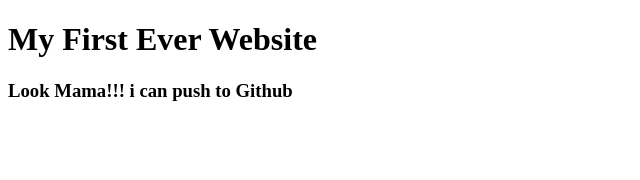
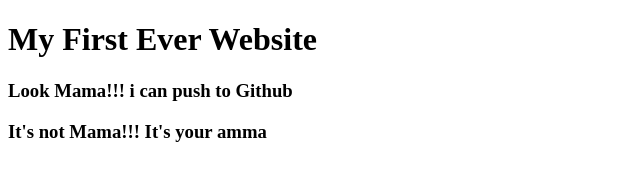
Before and after one commit to 123456sourav/my-first-website, a plain HTML site: page index.html in a window 1280 px wide. Shown: the whole page, without its empty margins (0-640 px from the left). Drawn offline with Linux system fonts and the light colour scheme.

Commit message:
Update index.html

```diff
--- a/index.html
+++ b/index.html
@@ -9,7 +9,7 @@
 <body>
       <h1> My First Ever Website </h1>
        <h3>Look Mama!!! i can push to Github </h3>
-
+       <h3>It's not Mama!!! It's your amma </h3>
 
 </body>
 </html>
```
